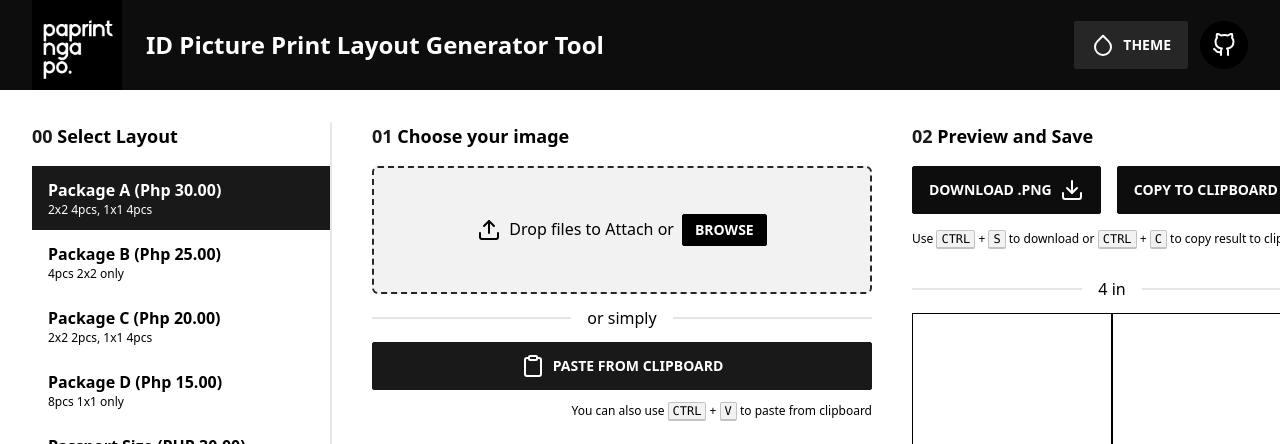
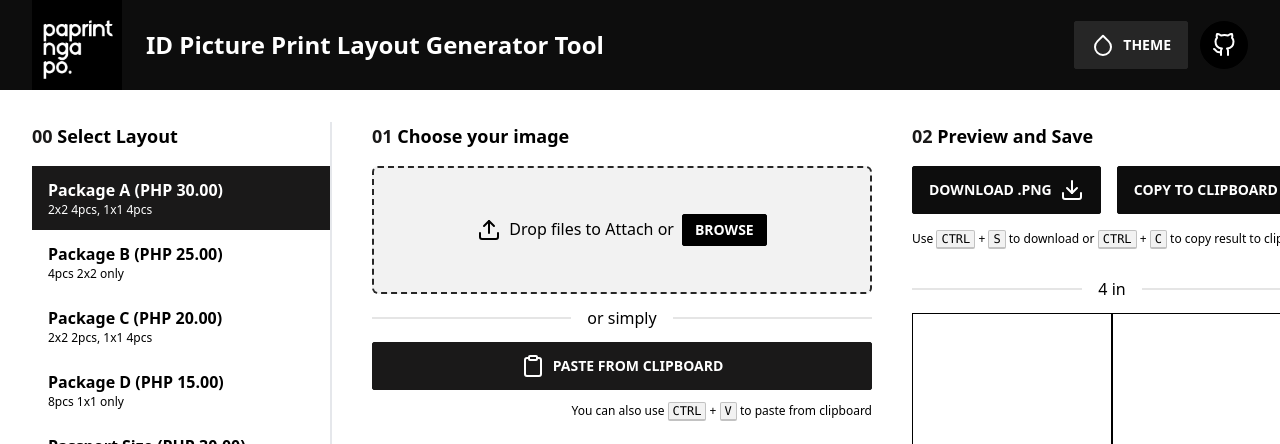
Before and after one commit to andreitrinidad/next-id-picture-layout-generator, a Next.js app: page / in a window 1280 px wide. Shown: the top 444 px of the page. Built offline with nearby package versions, Linux system fonts and the light colour scheme.

Commit message:
💬  Fix capitalization

```diff
--- a/src/layouts.ts
+++ b/src/layouts.ts
@@ -1,6 +1,6 @@
  const layouts = [
 	{
-		"name": "Package A (Php 30.00)",
+		"name": "Package A (PHP 30.00)",
     "description": "2x2 4pcs, 1x1 4pcs",
 		"aspectRatio": [1, 1],
 		"printLayout": {
@@ -45,7 +45,7 @@
 		}
 	},
   {
-		"name": "Package B (Php 25.00)",
+		"name": "Package B (PHP 25.00)",
     "description": "4pcs 2x2 only",
 		"aspectRatio": [1, 1],
 		"printLayout": {
@@ -73,7 +73,7 @@
 		}
 	},
   {
-		"name": "Package C (Php 20.00)",
+		"name": "Package C (PHP 20.00)",
     "description": "2x2 2pcs, 1x1 4pcs",
 		"aspectRatio": [1, 1],
 		"printLayout": {
@@ -108,7 +108,7 @@
 		}
 	},
   {
-		"name": "Package D (Php 15.00)",
+		"name": "Package D (PHP 15.00)",
     "description": "8pcs 1x1 only",
 		"aspectRatio": [1, 1],
 		"printLayout": {
```
